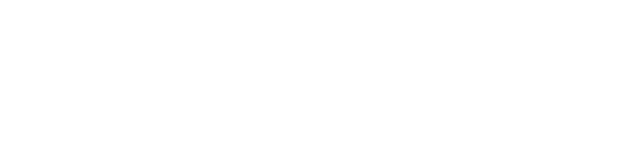
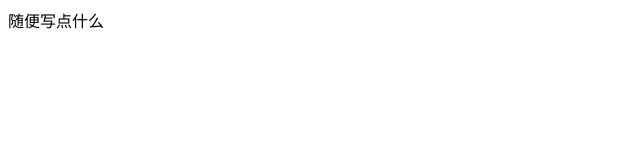
Before and after one commit to jjxx-ht/student, a plain HTML site: page index.html in a window 1280 px wide. Shown: the whole page, without its empty margins (0-640 px from the left). Drawn offline with Linux system fonts and the light colour scheme.

Commit message:
提交测试

```diff
--- a/index.html
+++ b/index.html
@@ -5,6 +5,6 @@
     <title>Title</title>
 </head>
 <body>
-
+随便写点什么
 </body>
 </html>
```
